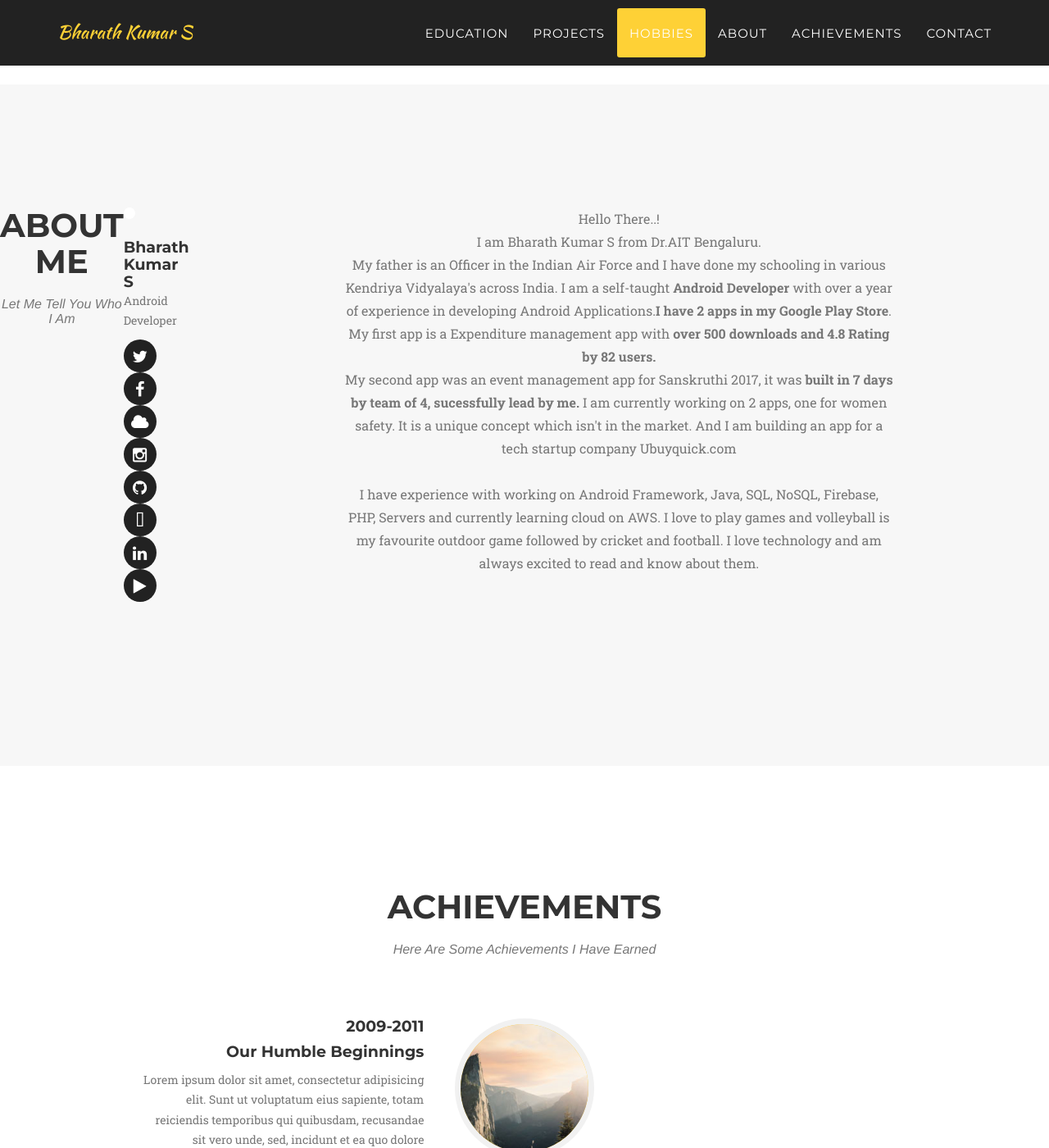
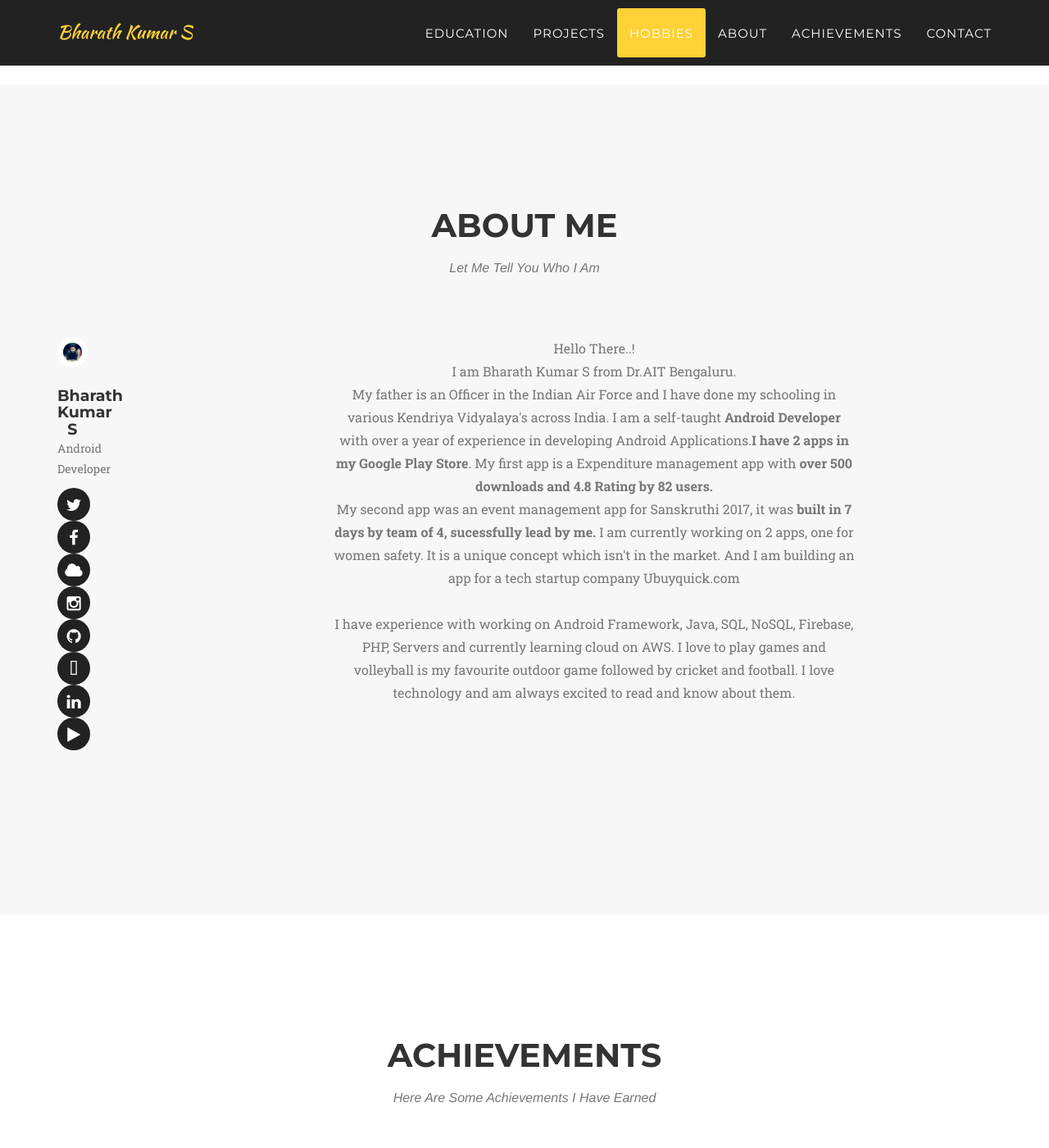
Before and after one commit to BharathKSunil/BharathKSunil.github.io, a Jekyll site: the page built from index.html, in a window 1280 px wide and 1400 px high, scrolled down 4986 px. Shown: the whole window at 82% size. Built offline with Jekyll 4.4.1, drawn with Linux system fonts in a browser that asks for light colours; some web fonts are replaced.

Commit message:
Updated About

```diff
--- a/_includes/about.html
+++ b/_includes/about.html
@@ -1,12 +1,13 @@
 <!-- About Section -->
     <section id="about" class="bg-light-gray">
-        <div class="about-container">
+        <div class="container">
             <div class="row">
                 <div class="col-lg-12 text-center">
                     <h2 class="section-heading">About Me</h2>
                     <h3 class="section-subheading text-muted">Let Me Tell You Who I Am</h3>
                 </div>
             </div>
+			<div class="about-container">
 				<div class="about-fixed row text-center">
 					{% for member in site.people %}
 					<div class="col-md-4">
@@ -28,7 +29,7 @@
 					</div>
 					{% endfor %}
 				</div>
-            <div class="about-flex-item">
+			<div class="about-flex-item row" style="">
                 <div class="col-lg-8 col-lg-offset-2 text-center">
                     <p class="large text-muted">Hello There..!<br />
 						I am Bharath Kumar S from Dr.AIT Bengaluru.<br />
@@ -42,4 +43,7 @@
                 </div>
             </div>
 			</div>
+
+
+        </div>
     </section>
--- a/_includes/css/agency.css
+++ b/_includes/css/agency.css
@@ -653,9 +653,10 @@ section h3.section-subheading {
 }
 .about-container{
     display: flex;
+    flex-flow: row;
 }
 .about-fixed{
-    width: 200px;
+    width: auto;
 }
 .about-flex-item{
     flex-grow: 1;
```
Lines whose indentation alone changed are shown as unchanged.
